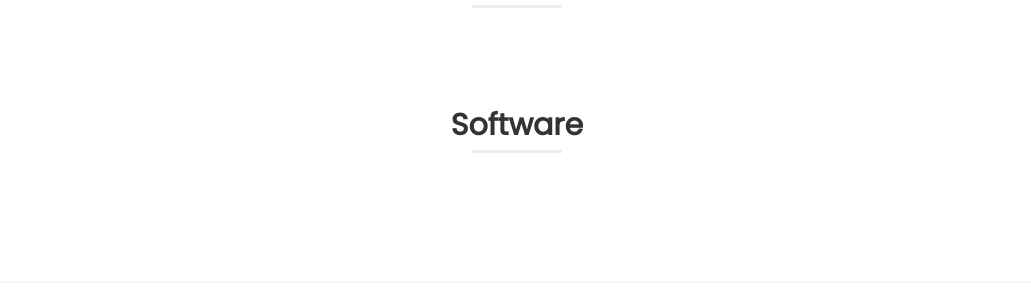
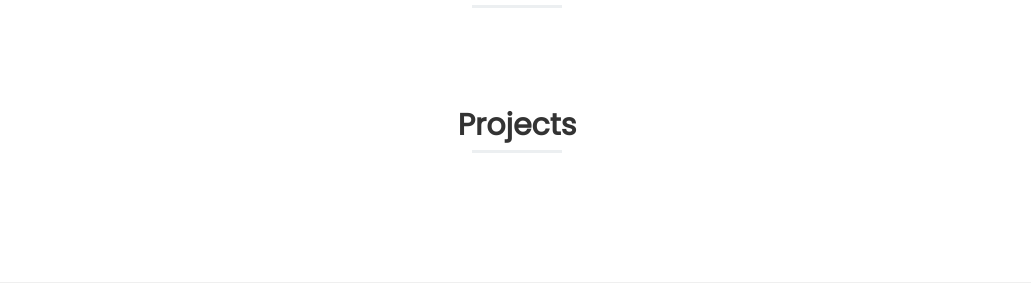
Before and after one commit to DavidTello1/Website, a Jekyll site: the page built from docs/index.html, in a window 1280 px wide and 900 px high, scrolled down 2016 px. Shown: the part 526-826 px from the top of the window, without its empty margins (123-1154 px from the left). Built offline with Jekyll 4.4.1, drawn with Linux system fonts in a browser that asks for light colours; nearby versions of some CDN libraries; the list of posts is cut into pages by our own code.

Commit message:
Update projects.yml

```diff
--- a/docs/_data/projects.yml
+++ b/docs/_data/projects.yml
@@ -1,4 +1,4 @@
 ---
-section_title: 'Software'
+section_title: 'Projects'
 section_subtitle: ''
 ---
```
